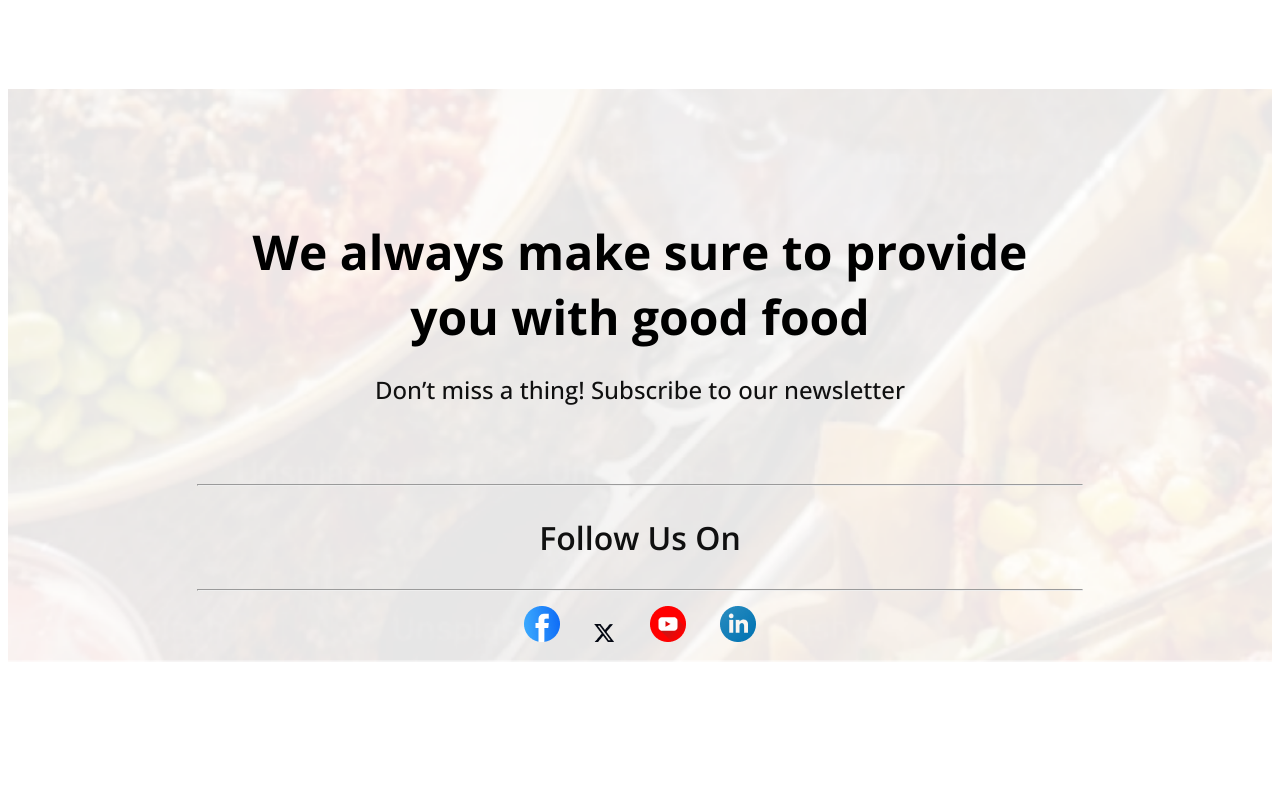
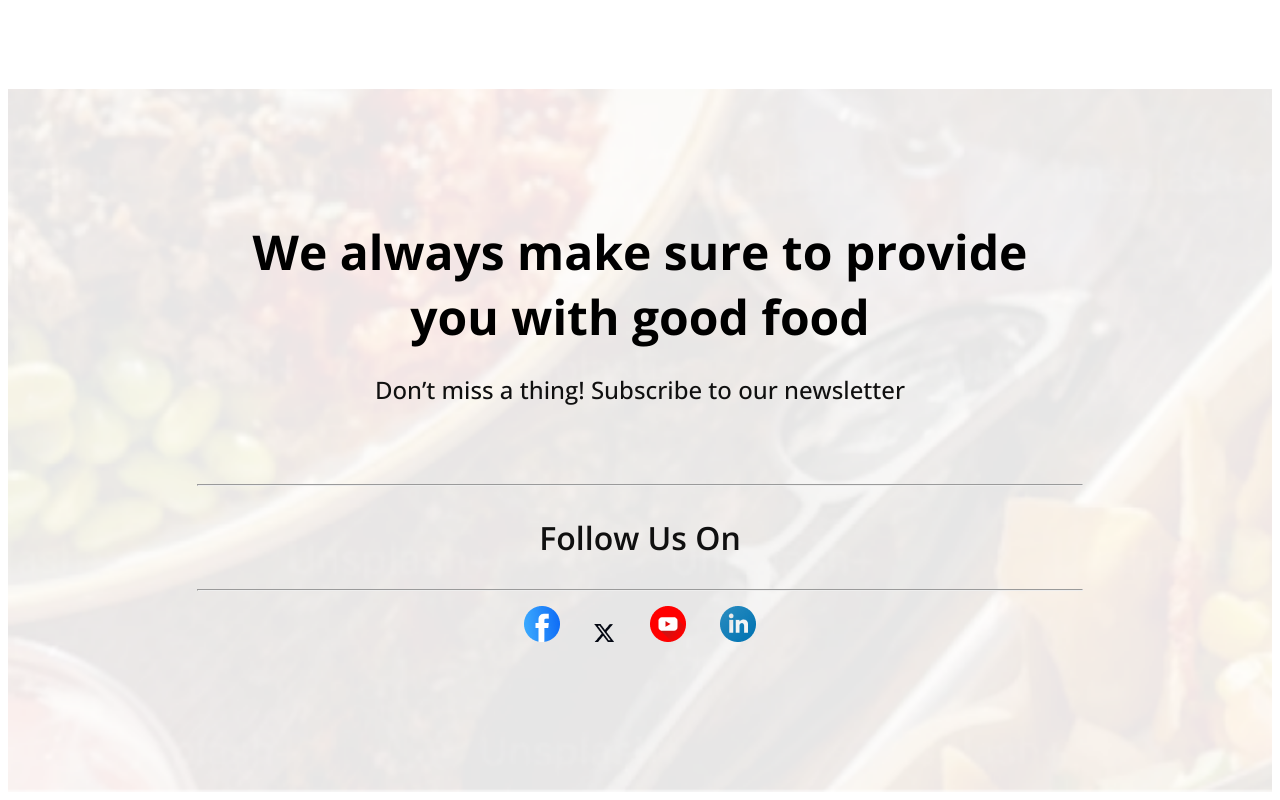
Before and after one commit to thesabyasachibarua/Good-food-resturant, a plain HTML site: page index.html in a window 1280 px wide. Shown: the part 2280-3080 px from the top of the page. Before the commit the page ends 2950 px from the top, so only its background shows below. Drawn offline with nearby package versions, Linux system fonts and the light colour scheme.

Commit message:
final commit

```diff
--- a/index.html
+++ b/index.html
@@ -68,7 +68,7 @@
         <hr>
         <h2>Follow Us On</h2>
         <hr>
-        <div>
+        <div class="images">
             <img src="./assets/icon-facebook.png" alt="">
             <img src="./assets/icon-twitter.png" alt="">
             <img src="./assets/icon-youtube.png" alt="">
--- a/styles.css
+++ b/styles.css
@@ -224,3 +224,7 @@ hr{
     width: 70%;
     margin: 0 auto;
 }
+.images{
+    /* margin-bottom: 136px; */
+    padding-bottom: 130px;
+}
```
